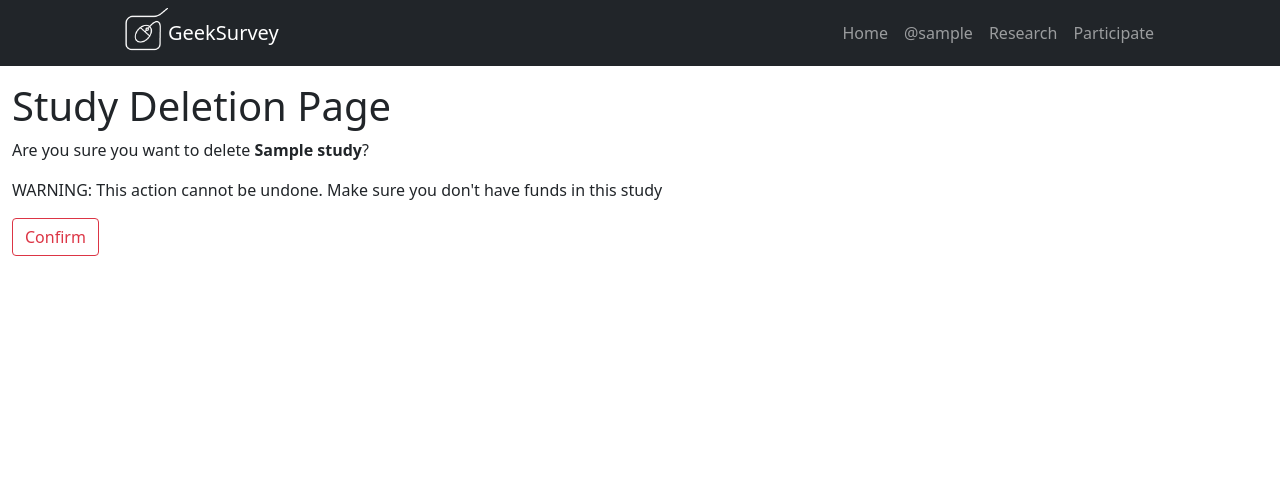
After one commit to NAU-SuperGeeks/geeksurvey, a Django app: page /study/delete/00000000-0000-0000-0000-000000000001/ in a window 1280 px wide. The commit adds this page. Shown: the top 496 px of the page. Run offline with Django 3.2, Linux system fonts and the light colour scheme; a user stored in the database is signed in; tables that the repository leaves empty hold one stand-in row (values such as "Sample post"); parts of the project's set-up code (start-up, migrations or seed data) failed here and were passed over.

Commit message:
Add study deletion functionality

```diff
--- a/geeksurvey/templates/research/index.html
+++ b/geeksurvey/templates/research/index.html
@@ -27,6 +27,8 @@
         <a href="{% url 'study_edit' study.id %}" class="btn btn-primary">Edit</a>
         <br>
         <a style="margin-top:5px;" href="{% url 'study_funds' study.id %}" class="btn btn-success">Manage Funds</a>
+        <br>
+        <a style="margin-top:5px;" href="{% url 'study_delete' study.id %}" class="btn btn-danger">Delete</a>
       </div>
     </div>
 
--- /dev/null
+++ b/study/templates/study/delete.html
@@ -0,0 +1,14 @@
+{% extends "base.html" %}
+
+{% block content %}
+
+<h1> Study Deletion Page </h1>
+<p> Are you sure you want to delete <strong>{{study.title}}</strong>?</p>
+<p> WARNING: This action cannot be undone. Make sure you don't have funds in this study </p>
+
+<form action="{% url 'study_delete' study.id %}" method="POST">
+    {% csrf_token %}
+    <input class="btn btn-outline-danger" type="submit" value="Confirm">
+</form>
+
+{% endblock %}
--- a/study/urls.py
+++ b/study/urls.py
@@ -25,4 +25,5 @@ urlpatterns = [
     path('edit/<uuid:study_id>/', views.study_edit, name='study_edit'),
     path('funds/<uuid:study_id>/', views.study_funds, name='study_funds'),
     path('create/', views.study_create, name='study_create'),
+    path('delete/<uuid:study_id>/', views.study_delete, name='study_delete')
 ]
--- a/study/views.py
+++ b/study/views.py
@@ -182,6 +182,23 @@ def study_create(request):
                  'study_form':study_form}
         return render(request, 'study/update.html', context)
 
+@login_required
+def study_delete(request, study_id):
+    study = get_object_or_404(Study, pk=study_id)
+    owner_profile = Profile.objects.get(user=study.owner)
+
+    if request.method == 'POST':
+        study.delete()
+        return redirect('research')
+
+    context ={
+        'user':request.user,
+        'study':study,
+        'owner_profile':owner_profile
+        }
+
+    return render(request, 'study/delete.html', context)
+
 def study_landing_page(request, study_id):
     # TODO make a way to move funds from account to study
     study = get_object_or_404(Study, pk=study_id)
```
